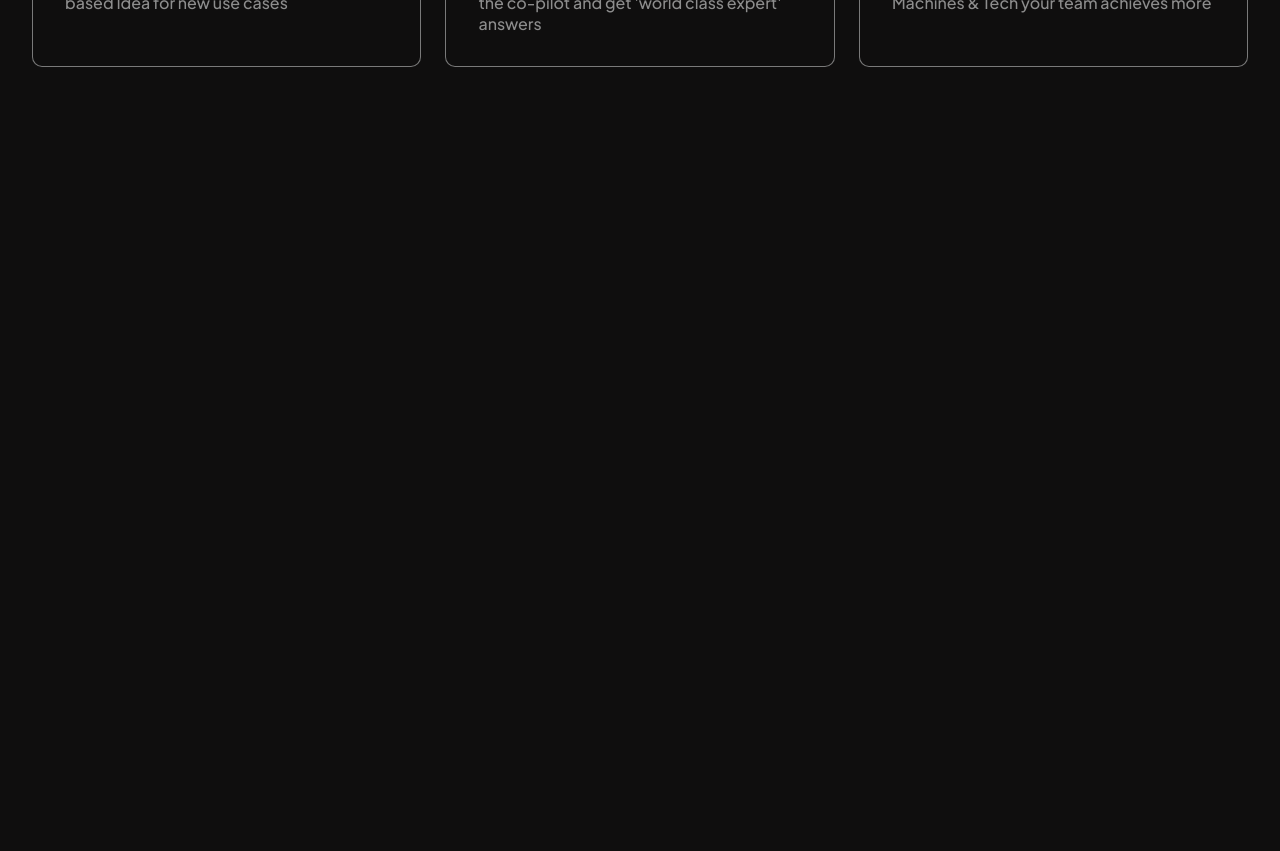
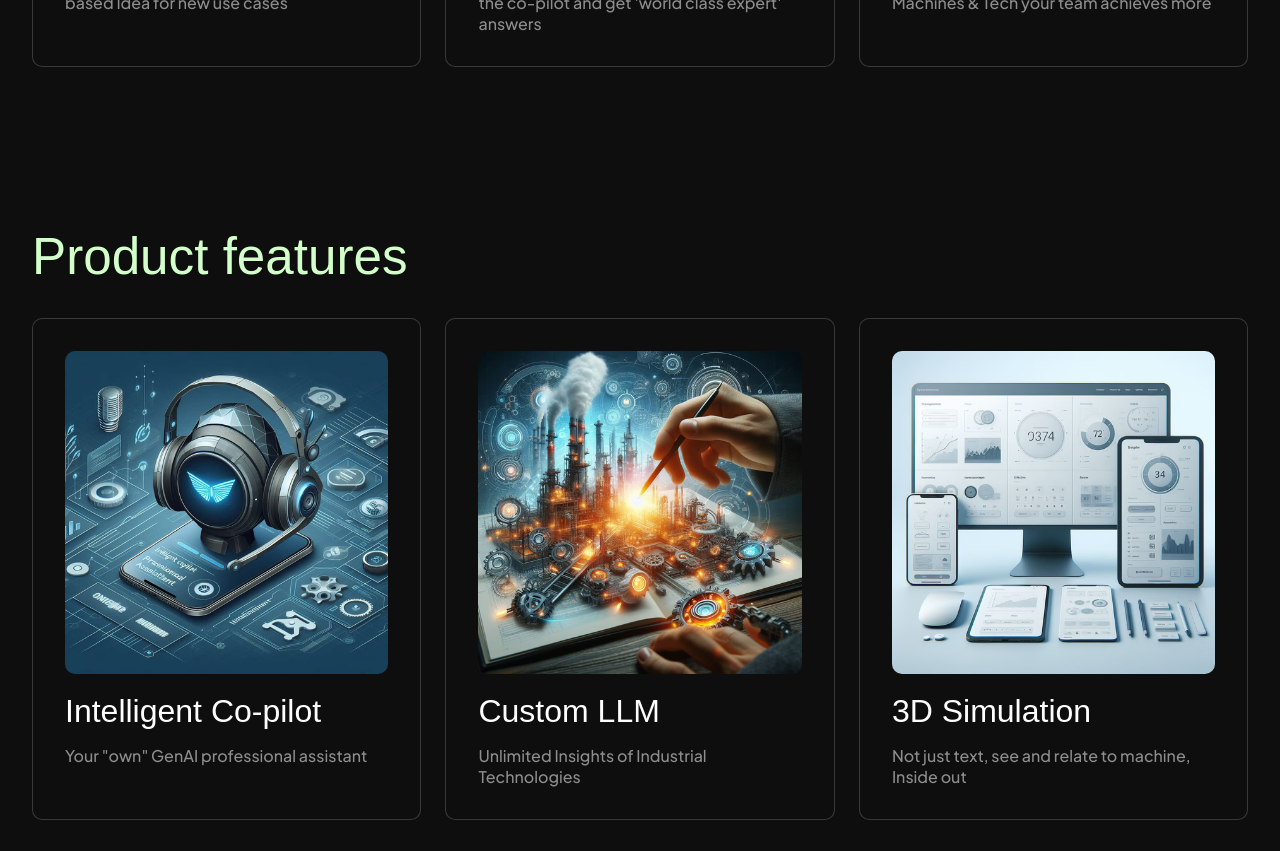
Before and after one commit to bpgautam2003/tecnod8, a React (Create React App) app: page / in a window 1280 px wide. Shown: the part 1900-2751 px from the top of the page. Before the commit the page ends 2031 px from the top, so only its background shows below. Built offline with nearby package versions, Linux system fonts and the light colour scheme.

Commit message:
products page

```diff
--- a/src/App.css
+++ b/src/App.css
@@ -239,7 +239,7 @@
 
 /* Deliverables Css*/
 
-.deliverables {
+.deliverables, .products {
   padding: 2rem;
   background-color: var(--bg);
   position: relative;
@@ -247,7 +247,7 @@
   flex-direction: column;
 }
 
-.deliverables h1 {
+.deliverables h1, .products h1 {
   color: var(--main);
   font-size: 3.2rem;
   margin: 4rem 0 0 0;
@@ -260,6 +260,7 @@
   display: flex;
   justify-content: space-between;
   flex-flow: wrap;
+  row-gap: 2rem;
   padding: 2rem 0;
 }
 
@@ -274,9 +275,9 @@
   width: 32%;
 }
 
-.card-element:hover {
+/* .card-element:hover {
   transform: translateY(-5%);
-}
+} */
 
 /* .card-img{
   padding: 1rem;
@@ -302,11 +303,11 @@
 }
 
 @media (max-width : 768px) {
-  .deliverables {
+  .deliverables, .products {
     padding: 2rem 1rem;
   }
 
-  .deliverables h1 {
+  .deliverables h1, .products h1 {
     font-size: 2.4rem;
     margin: 4rem 0 0 0;
     font-family: var(--text-font);
@@ -331,7 +332,7 @@
 }
 
 @media (max-width : 500px) {
-  .deliverables h1 {
+  .deliverables h1 , .products h1{
     font-size: 1.6rem;
     margin: 2.8rem 0 0 0;
     font-family: var(--text-font);
@@ -355,3 +356,22 @@
   }
 
 }
+
+
+/*Products CSS*/
+
+/* .products {
+  padding: 2rem;
+  background-color: var(--bg);
+  position: relative;
+  display: flex;
+  flex-direction: column;
+}
+
+.products h1 {
+  color: var(--main);
+  font-size: 3.2rem;
+  margin: 4rem 0 0 0;
+  font-family: var(--text-font);
+  font-weight: 400;
+} */
--- a/src/App.js
+++ b/src/App.js
@@ -2,6 +2,7 @@ import './App.css';
 import Deliverables from './components/Deliverables';
 import Home from './components/Home';
 import Navbar from './components/Navbar';
+import Products from './components/Products';
 
 function App() {
   return (
@@ -9,6 +10,7 @@ function App() {
     <Navbar/>
     <Home/>
     <Deliverables/>
+    <Products/>
     </>
   );
 }
--- a/src/components/ParticleConfig.js
+++ b/src/components/ParticleConfig.js
@@ -40,10 +40,10 @@ const ParticlesComponent = () => {
             },
             particles: {
                 color: {
-                    value: "#d3ffca",
+                    value: "#fff",
                 },
                 links: {
-                    color: "#d3ffca",
+                    color: "#fff",
                     distance: 150,
                     enable: true,
                     opacity: 0.3,
--- /dev/null
+++ b/src/components/Products.js
@@ -0,0 +1,63 @@
+import React from 'react'
+import p1 from '../images/p1.png'
+import p2 from '../images/p2.png'
+import p3 from '../images/p4.png'
+import p4 from '../images/p4.png'
+import p5 from '../images/p5.png'
+import p6 from '../images/p6.png'
+
+const Products = () => {
+  return (
+    <section id="products" className='products'>
+        <h1>Product features</h1>
+          <div className='cards-container'>
+              <div className="card-element">
+                  <div className='card-img'>
+                      <img src={p1} alt='p1' />
+                  </div>
+                  <h3>Intelligent Co-pilot</h3>
+                  <p>Your "own" GenAI professional assistant</p>
+              </div>
+              <div className="card-element">
+                  <div className='card-img'>
+                      <img src={p2} alt='p2' />
+                  </div>
+                  <h3>Custom LLM</h3>
+                  <p>Unlimited Insights of Industrial Technologies</p>
+              </div>
+              <div className="card-element">
+                  <div className='card-img'>
+                      <img src={p3} alt='p3' />
+                  </div>
+                  <h3>3D Simulation</h3>
+                  <p>Not just text, see and relate to machine, Inside out</p>
+              </div>
+              <div className="card-element">
+                  <div className='card-img'>
+                      <img src={p4} alt='p4' />
+                  </div>
+                  <h3>Web Application</h3>
+                  <p>To solve your problem when you face them</p>
+              </div>
+              <div className="card-element">
+                  <div className='card-img'>
+                      <img src={p5} alt='p5' />
+                  </div>
+                  <h3>Multi Language</h3>
+                  <p>Language should not be a barrier in productivity</p>
+              </div>
+              <div className="card-element">
+                  <div className='card-img'>
+                      <img src={p6} alt='p6' />
+                  </div>
+                  <h3>Voice Interaction</h3>
+                  <p>Need technical insight, just ask, naturally</p>
+              </div>
+          </div>
+
+
+    </section>
+  )
+}
+
+export default Products
--- a/src/index.css
+++ b/src/index.css
@@ -2,7 +2,7 @@
   --black : black;
   --blackk : rgba(0, 0, 0, 0.39);
   --main : #d3ffca;
-  --gray : rgba(255, 255, 255, 0.445);
+  --gray : rgba(255, 255, 255, 0.178);
   --bg : #0f0e0e;
   --text-secondary : #8d8d8d;
   --text-font : "Inter Tight",
```
